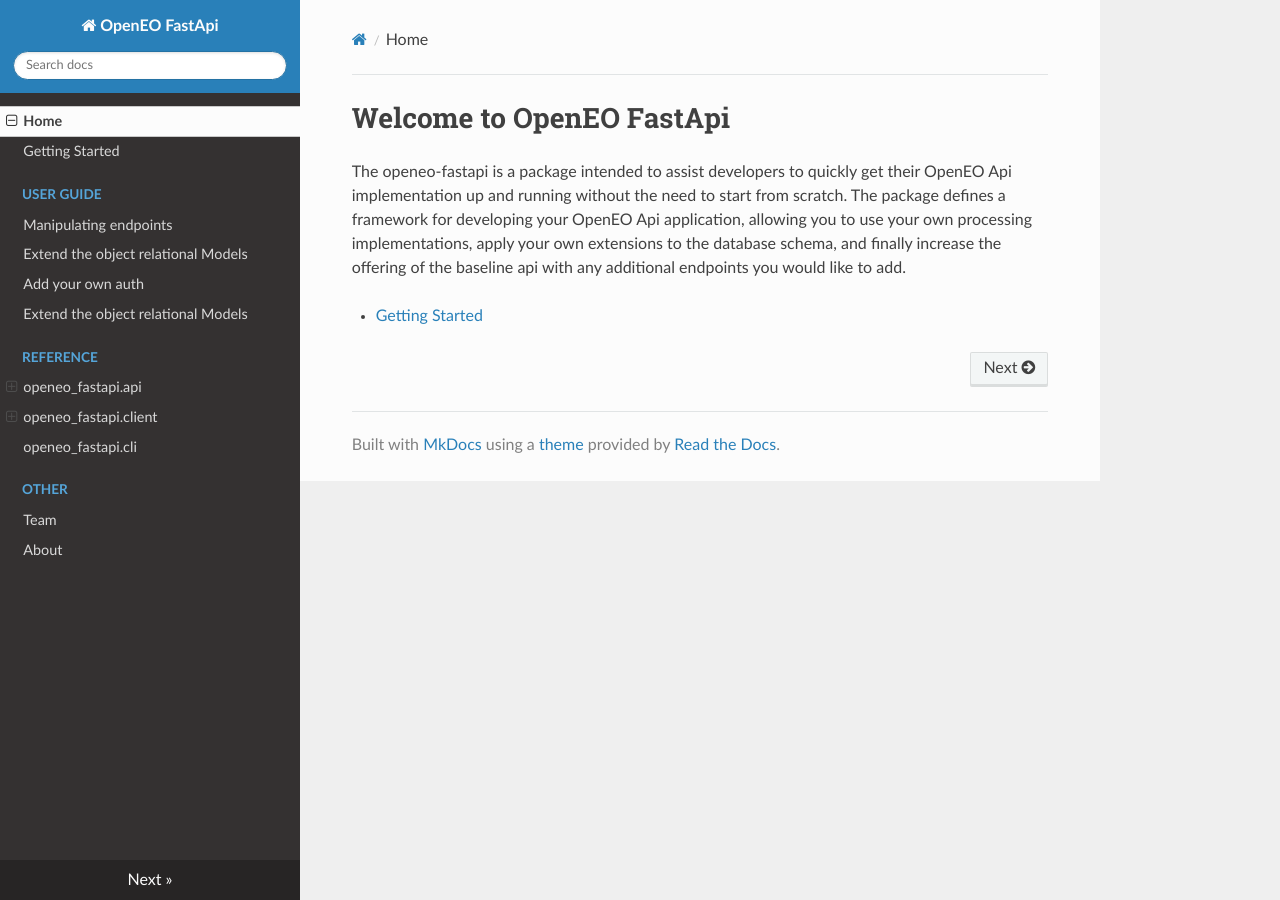
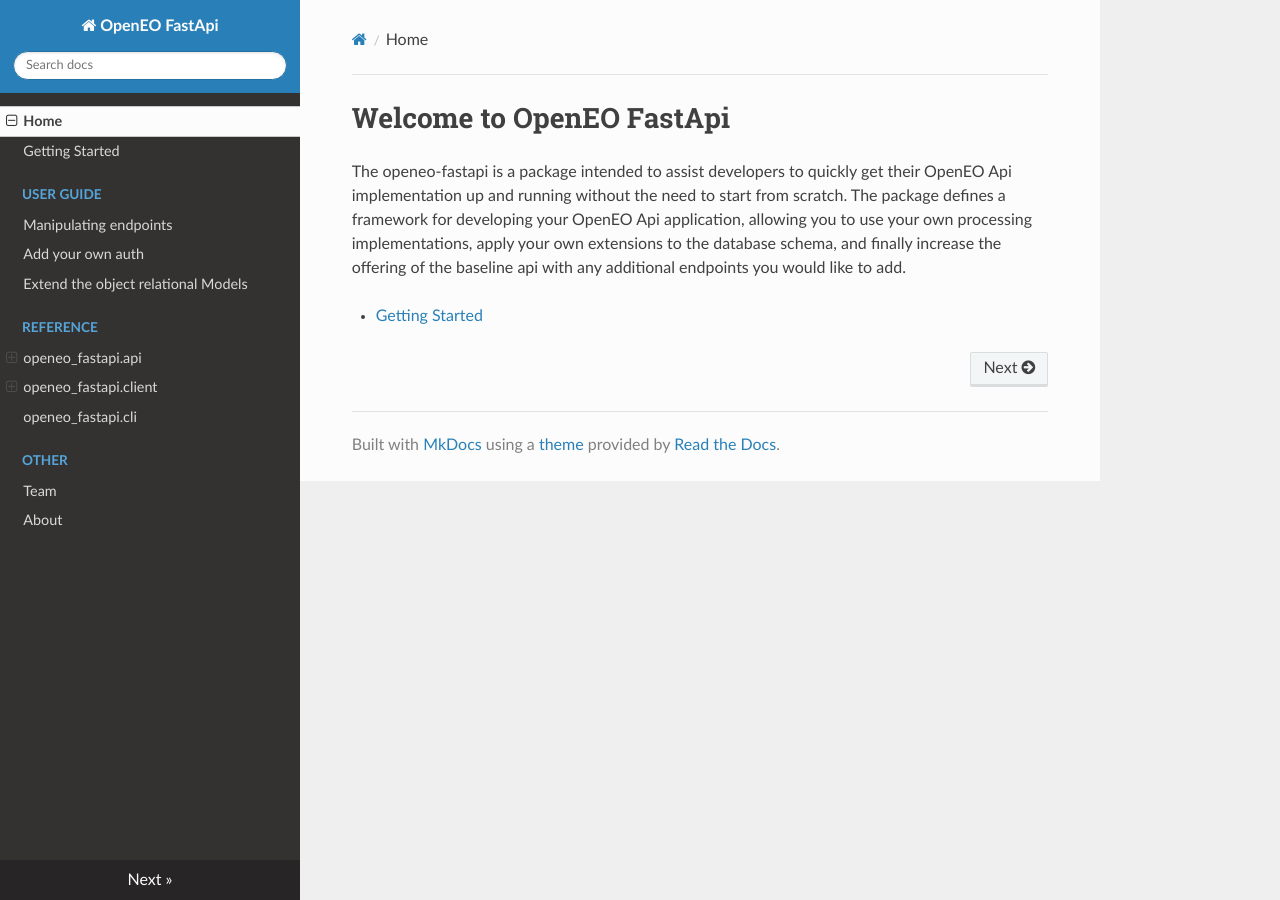
Before and after one commit to eodcgmbh/openeo-fastapi, an MkDocs documentation site: the page built from docs/index.md, in a window 1280 px wide. Built offline with MkDocs 1.6.1, drawn with Linux system fonts in a browser that asks for light colours; nearby versions of some CDN libraries.

Commit message:
add again

```diff
--- a/mkdocs.yml
+++ b/mkdocs.yml
@@ -4,7 +4,6 @@ nav:
   - Getting Started: setup.md
   - User Guide:
       - Manipulating endpoints: guide/registers.md
-      - Extend the object relational Models: guide/orms.md
       - Add your own auth: guide/auth.md
       - Extend the object relational Models: guide/orms.md
   - Reference:
```
